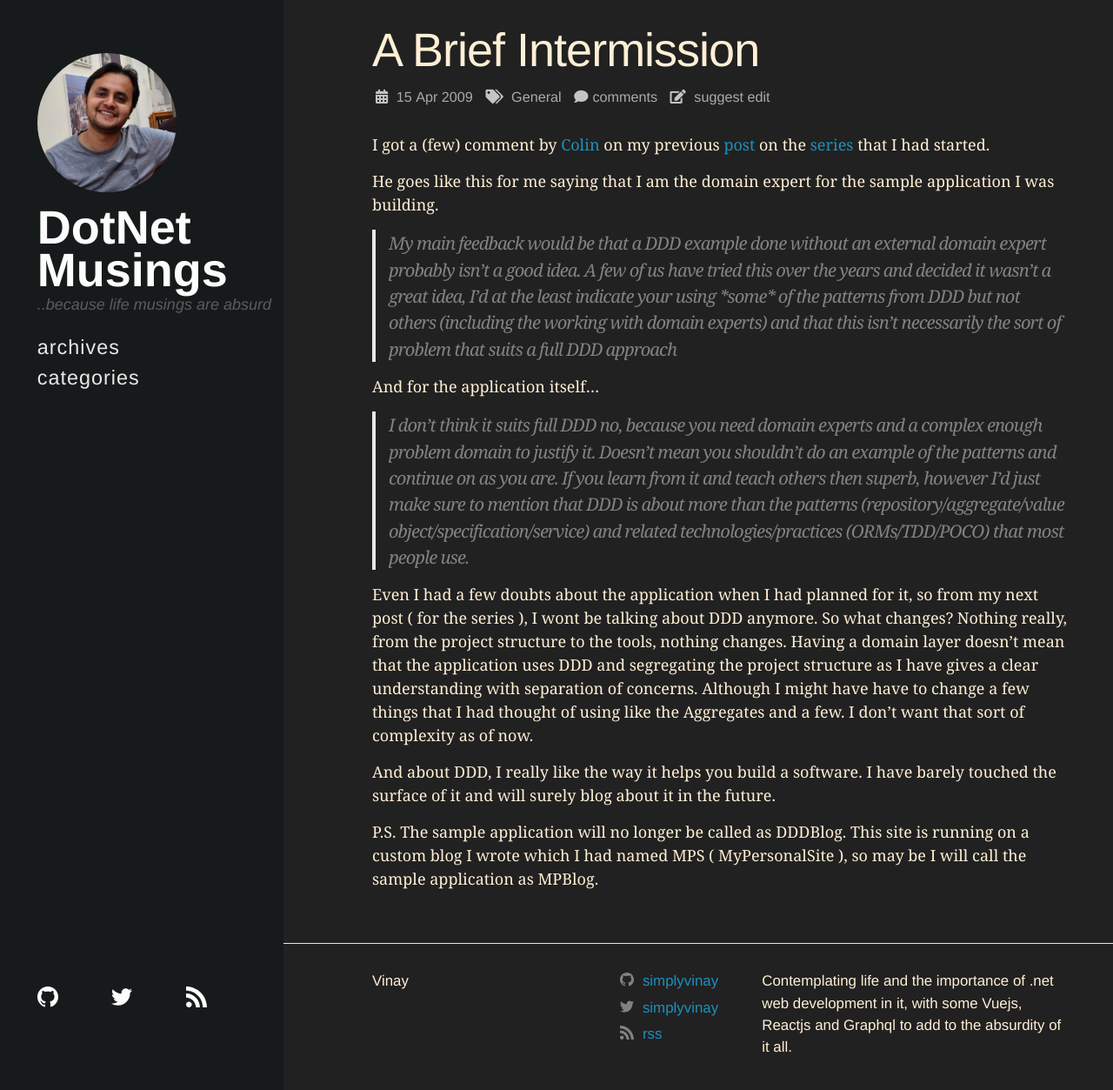
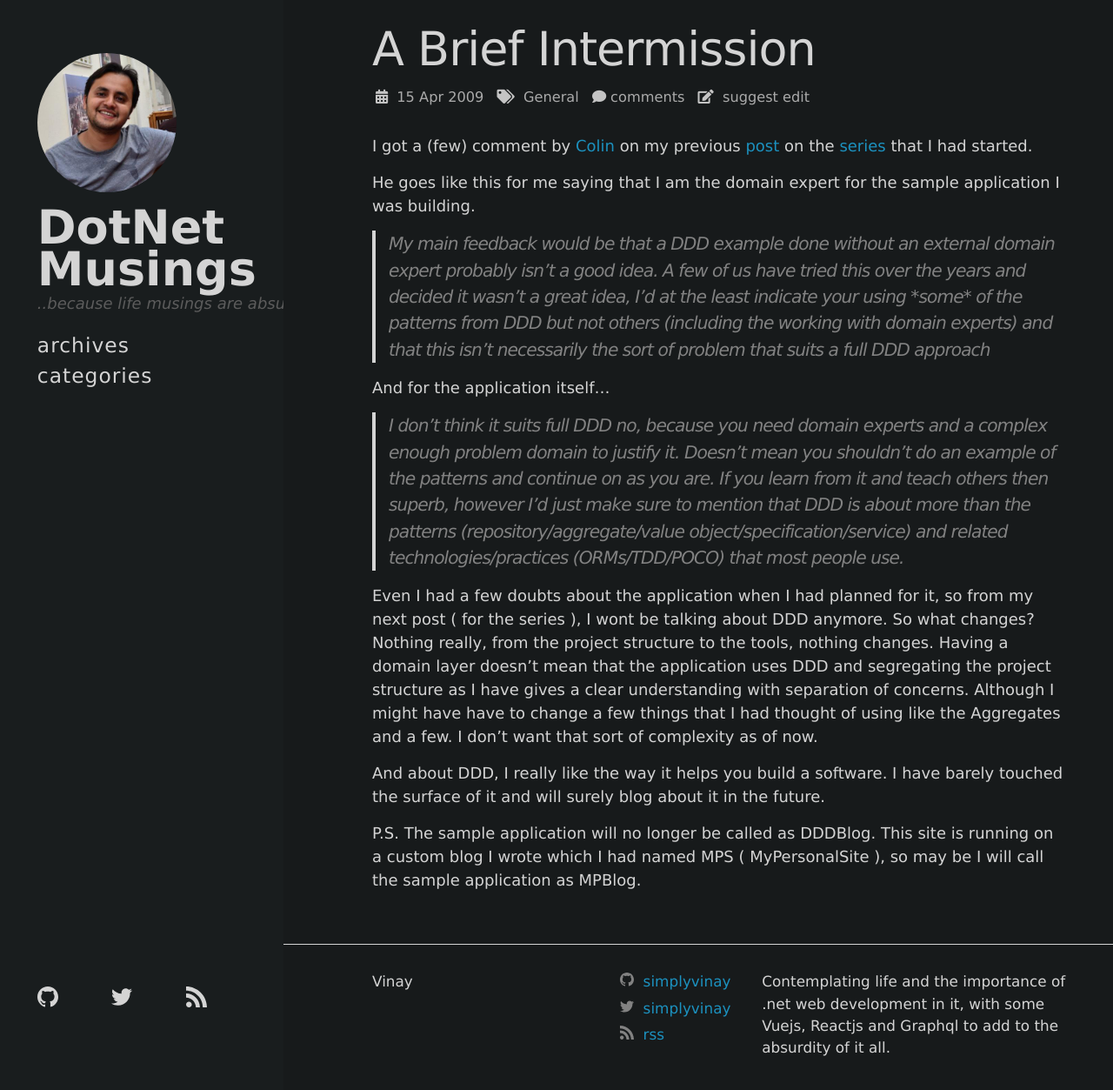
Before and after one commit to simplyvinay/simplyvinay.github.io, a Jekyll site: the page built from _posts/2009-04-15-A-Brief-Intermission.md, in a window 1280 px wide and 1278 px high. Shown: the top 1253 px of the window at 87% size. Built offline with Jekyll 4.4.1, drawn with Linux system fonts in a browser that asks for light colours; cached includes are drawn as plain includes; nearby versions of some CDN libraries; library files that are not in the unit come from our copies; comment, search, counter and statistics services are not loaded.

Commit message:
few style changes

```diff
--- a/_config.yml
+++ b/_config.yml
@@ -49,8 +49,8 @@ google_analytics: UA-4808770-2
 # Jekyll Settings
 #
 permalink: /:year/:month/:day/:title/
-paginate: 5 # number of posts per page
-page_group_size: 5 # number of pages to group by in the pagination.
+paginate: 7 # number of posts per page
+page_group_size: 7 # number of pages to group by in the pagination.
 paginate_path: "/page:num/"
 category_dir: categories
 
--- a/_includes/post/categories.html
+++ b/_includes/post/categories.html
@@ -4,7 +4,8 @@
     {% assign categories = page.categories %}
 {% endif %}
 
+
 {% for category in categories %}
 <a href="{{site.baseurl}}/categories/#{{category|slugize}}">{{category}}</a>
-{% unless forloop.last %}&nbsp;{% endunless %}
+{% unless forloop.last %},{% endunless %}
 {% endfor %}
--- a/_sass/haacked-theme.scss
+++ b/_sass/haacked-theme.scss
@@ -2,10 +2,9 @@
 
 // Define defaults for each variable.
 // AT MINIMUM, OVERRIDE THESE FIRST FOUR TO MAKE THE THEME YOUR OWN
-$header-background-color: #171a1b !default;
 $brand-color:      #2eaee0 !default;
-$post-font-family: Georgia, Cambria, "Times New Roman", Times, serif !default;
-$base-font-family: "Helvetica Neue", Helvetica, Arial, sans-serif !default;
+$post-font-family: Geneva, sans-serif !default;
+$base-font-family: Geneva, sans-serif !default;
 $code-font-family: Consolas, Menlo, Monaco, 'Andale Mono', 'lucida console' !default;
 $baseurl: '' !default;
 
@@ -18,7 +17,7 @@ $spacing-unit:     30px !default;
 
 $text-color:       #111 !default;
 $muted-text-color: #656c7a;
-$background-color: #fdfdfd !default;
+$background-color: #D4D4D4 !default;
 $highlight-color:  #fcf9eb;
 
 $caption-color:       #999;
@@ -26,10 +25,11 @@ $caption-icon-color:  #333;
 
 $grey-color:       #828282 !default;
 $grey-color-medium:#aaa !default;
-$grey-color-light: lighten($grey-color, 40%) !default;
+$grey-color-light: #D4D4D4 !default;
 $grey-color-dark:  darken($grey-color, 25%) !default;
-$my-text-colour: papayawhip;
-$my-dark-colour: #212121;
+$my-text-colour: #D4D4D4;
+$my-dark-colour: #171a1b;
+$header-background-color: lighten($my-dark-colour, 1%);
 
 $table-text-align: left !default;
 
--- a/_sass/haacked-theme/_post.scss
+++ b/_sass/haacked-theme/_post.scss
@@ -42,6 +42,7 @@
   }
 
   .tags::before {
+    // content: '\f07c';
     content: '\f02c';
   }
 
```
